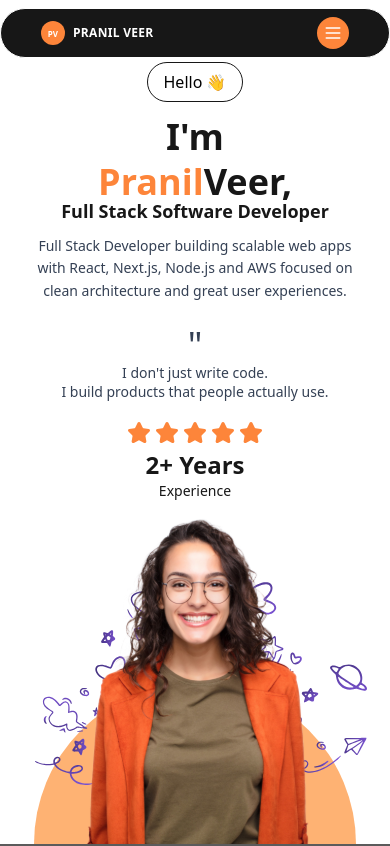
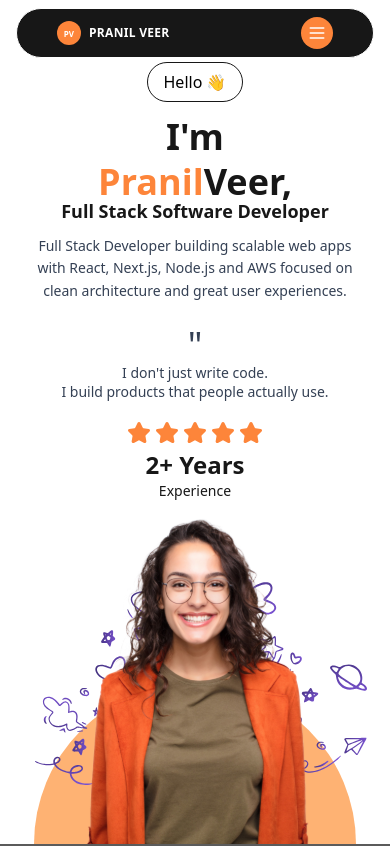
Before and after one commit to pranilveer/Pranil-Portfolio, a Next.js app: page / in a window 390 px wide. Shown: the top 846 px of the page. Built offline with nearby package versions, Linux system fonts and the light colour scheme; grey boxes are pictures that could not be loaded.

Commit message:
fix: add horizontal margin to navbar on mobile

```diff
--- a/src/components/Navbar.tsx
+++ b/src/components/Navbar.tsx
@@ -20,7 +20,7 @@ const Navbar = () => {
     };
 
     return (
-        <nav className="relative w-full max-w-[1298px] h-[50px] sm:h-[56px] lg:h-[56px] bg-[#171717] text-white px-10 lg:px-2.5 rounded-[25px] sm:rounded-[35px] lg:rounded-[50px] backdrop-blur-[15px] border border-white mx-auto flex items-center justify-between z-50">
+        <nav className="relative w-[calc(100%-32px)] sm:w-[calc(100%-48px)] max-w-[1298px] h-[50px] sm:h-[56px] lg:h-[56px] bg-[#171717] text-white px-10 lg:px-2.5 rounded-[25px] sm:rounded-[35px] lg:rounded-[50px] backdrop-blur-[15px] border border-white mx-auto flex items-center justify-between z-50">
             {/* Left Menu (Desktop) */}
             <div className="hidden lg:flex flex-1 justify-start gap-2.5">
                 {navItems.slice(0, 3).map((item) => (
```
